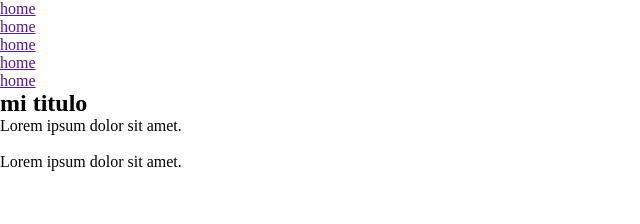
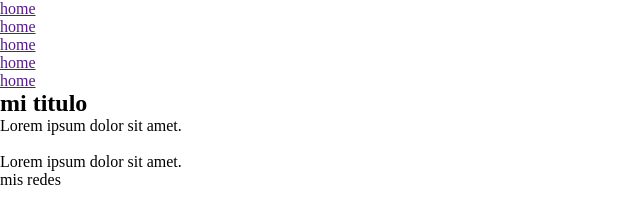
Before and after one commit to francop11/53800, a plain HTML site: page index.html in a window 1280 px wide. Shown: the full height of the page, 0-640 px from the left. Drawn offline with Linux system fonts and the light colour scheme.

Commit message:
agrego clas al footer

```diff
--- a/index.html
+++ b/index.html
@@ -27,7 +27,7 @@
     </main>
     <footer>
         <p>Lorem ipsum dolor sit amet.</p>
-
+        <div class="redes">mis redes</div>
     </footer>
 </body>
 </html>
```
